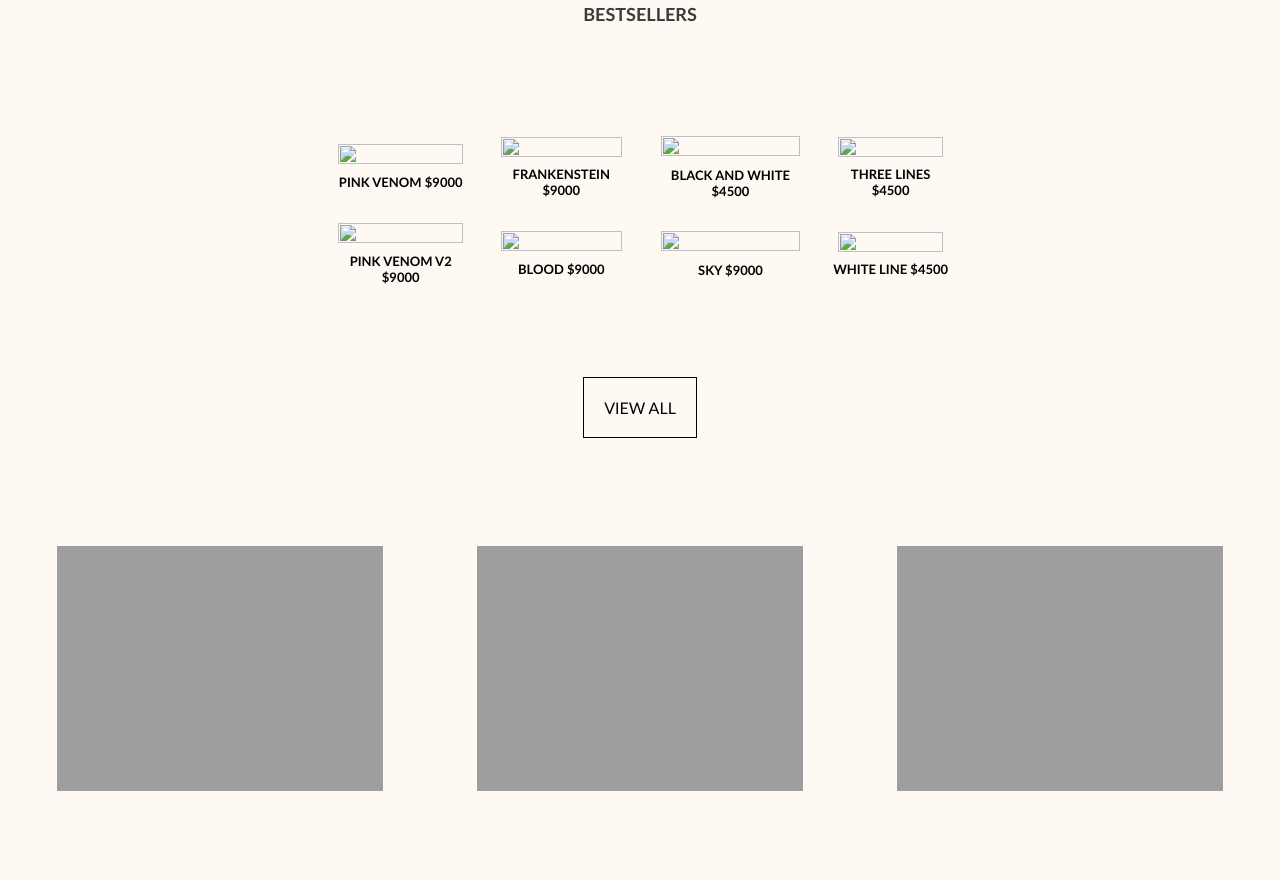
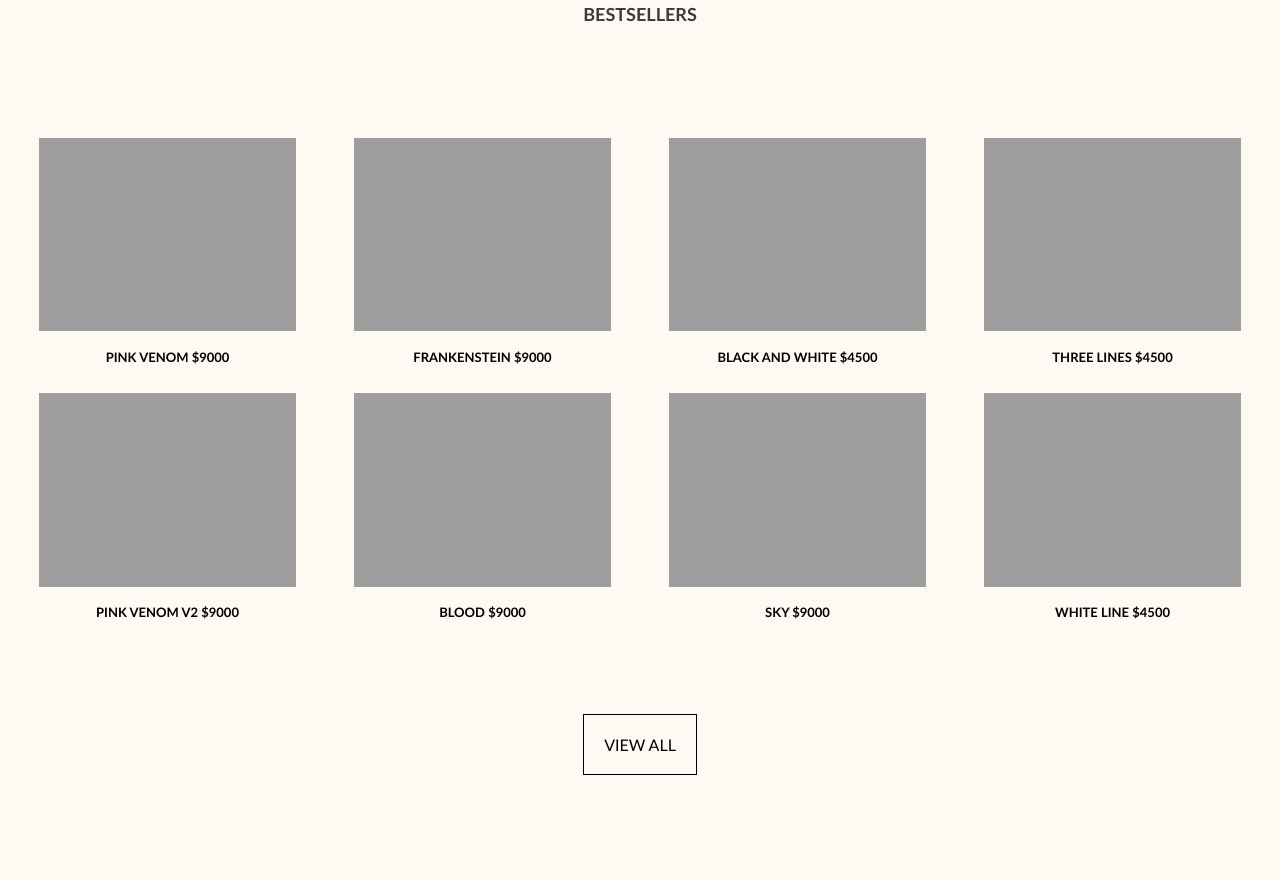
Before and after one commit to etiennevalle/CIRCUMFLEX, a plain HTML site: page index.html in a window 1280 px wide. Shown: the part 1187-2067 px from the top of the page. Drawn offline with Linux system fonts and the light colour scheme; the site is published under a folder, as on GitHub Pages, so addresses that start at the root find nothing.

Commit message:
Update index.html

```diff
--- a/index.html
+++ b/index.html
@@ -88,49 +88,49 @@
     </main>
     <div class="grid-shop">
         <div class="categoria-shop">
-            <img src="/assets/img/1.jpg" alt="">
+            <img src="./assets/img/1.jpg" alt="">
 
                 <p>PINK VENOM $9000</p>
 
         </div>
                 <div class="categoria-shop">
-            <img src="/assets/img/2.jpg" alt="">
+            <img src="./assets/img/2.jpg" alt="">
 
                 <p>FRANKENSTEIN $9000</p>
 
         </div>
         <div class="categoria-shop">
-            <img src="/assets/img/3.jpg" alt="">
+            <img src="./assets/img/3.jpg" alt="">
 
                 <p>BLACK AND WHITE $4500</p>
 
         </div>
         <div class="categoria-shop">
-            <img src="/assets/img/4.jpg" alt="">
+            <img src="./assets/img/4.jpg" alt="">
 
                 <p>THREE LINES $4500</p>
 
         </div>
         <div class="categoria-shop">
-            <img src="/assets/img/5.jpg" alt="">
+            <img src="./assets/img/5.jpg" alt="">
 
                 <p>PINK VENOM V2 $9000</p>
 
         </div>
         <div class="categoria-shop">
-            <img src="/assets/img/6.jpg" alt="">
+            <img src="./assets/img/6.jpg" alt="">
 
                 <p>BLOOD $9000</p>
 
         </div>
         <div class="categoria-shop">
-            <img src="/assets/img/7.jpg" alt="">
+            <img src="./assets/img/7.jpg" alt="">
 
                 <p>SKY $9000</p>
 
         </div>
         <div class="categoria-shop">
-            <img src="/assets/img/8.jpg" alt="">
+            <img src="./assets/img/8.jpg" alt="">
 
                 <p>WHITE LINE $4500</p>
 
```
